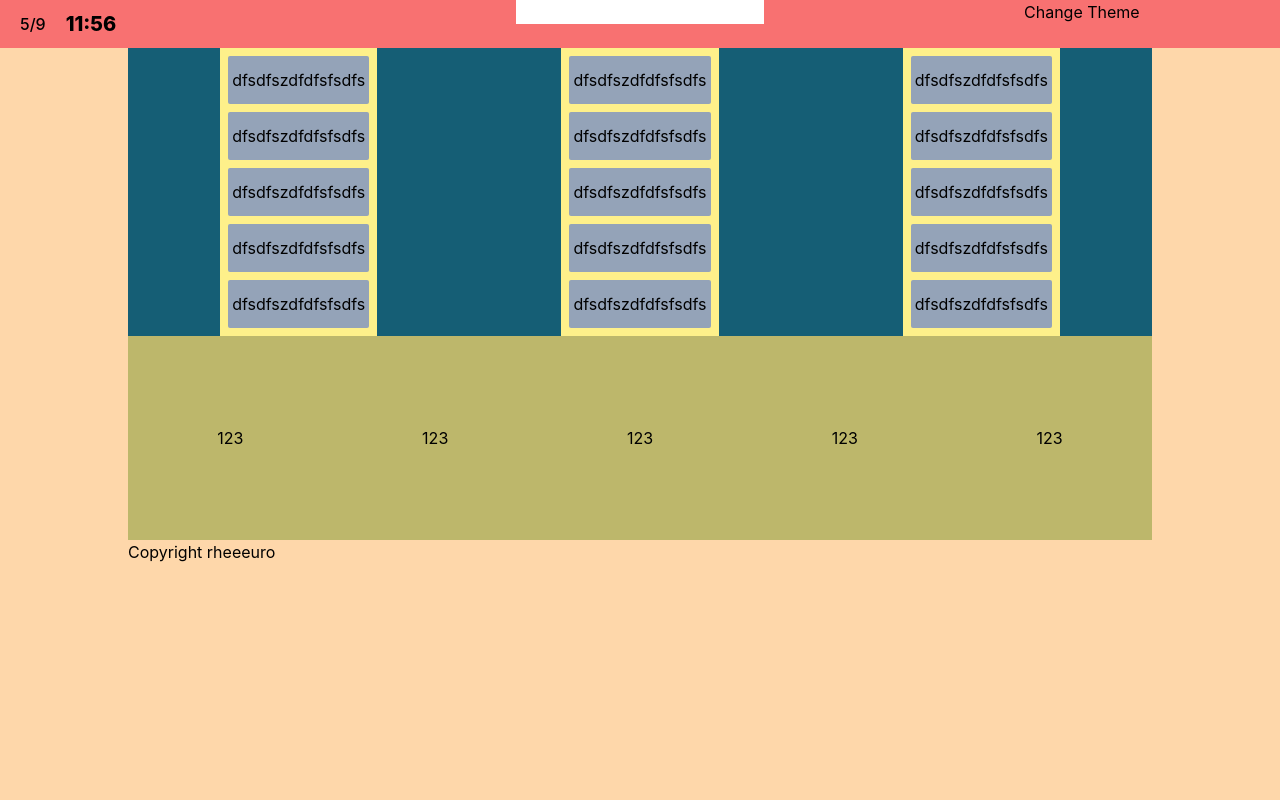
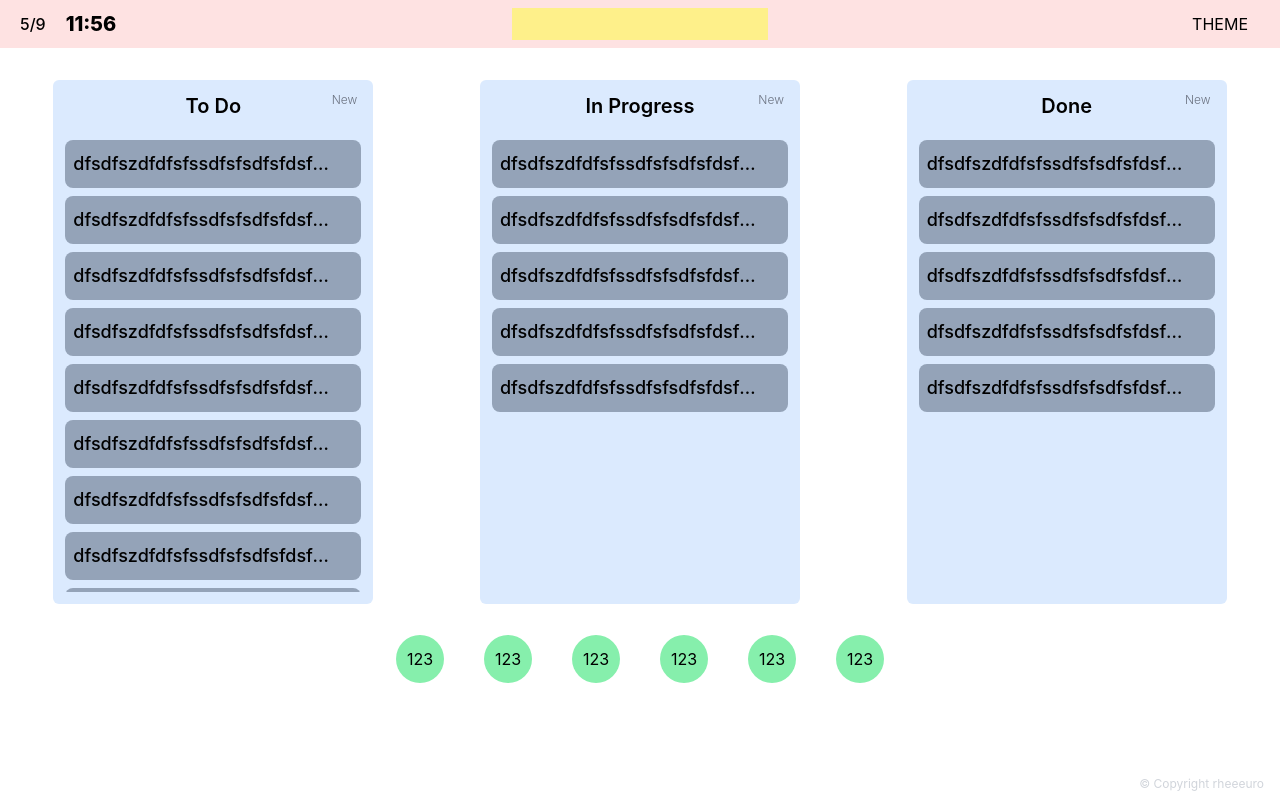
Before and after one commit to rheeeuro/homepage, a React (Create React App) app: page / in a window 1280 px wide. Built offline with nearby package versions, Linux system fonts and the light colour scheme.

Commit message:
tailwind layout update

```diff
--- a/src/App.css
+++ b/src/App.css
@@ -5,6 +5,7 @@ body {
   -ms-overflow-style: none; /* IE and Edge */
   scrollbar-width: none; /* Firefox */
   margin: 0;
+  box-sizing: border-box;
 }
 body {
   -webkit-user-select: none;
@@ -12,72 +13,13 @@ body {
   -ms-user-select: none;
   user-select: none;
 }
-body::-webkit-scrollbar {
-  display: none;
+
+div::-webkit-scrollbar {
+  width: 2px;
 }
-
-.theme {
-  width: 20%;
+div::-webkit-scrollbar-thumb {
+  background-color: rgb(126, 126, 126);
 }
-
-.content {
-  width: 1024px;
-  height: 85%;
+div::-webkit-scrollbar-track {
+  background-color: #cdd1d8;
 }
-
-.todo {
-  width: 100%;
-  height: 70%;
-  display: flex;
-  flex-direction: row;
-  justify-content: space-around;
-  background-color: cadetblue;
-}
-.todo-todo,
-.todo-progress,
-.todo-done {
-  width: 30%;
-  display: flex;
-  flex-direction: column;
-  align-items: center;
-  border-radius: 5px;
-  background-color: rosybrown;
-}
-.todo-items {
-  width: 100%;
-  height: 100%;
-  overflow-y: scroll;
-  -ms-overflow-style: none; /* IE and Edge */
-  scrollbar-width: none; /* Firefox */
-  background-color: gold;
-}
-.todo-items::-webkit-scrollbar {
-  display: none;
-}
-.todo-item {
-  width: auto;
-  height: 48px;
-  margin: 7px;
-  padding: 5px;
-  border-radius: 5px;
-  text-align: center;
-  display: flex;
-  align-items: center;
-  background-color: azure;
-}
-
-.bookmark {
-  width: 100%;
-  height: 30%;
-  display: flex;
-  flex-direction: row;
-  justify-content: space-around;
-  align-items: center;
-  background-color: darkkhaki;
-}
-
-footer {
-  width: 100%;
-  height: 5%;
-  background-color: forestgreen;
-}
--- a/src/App.tsx
+++ b/src/App.tsx
@@ -12,18 +12,23 @@ m-0
 flex
 flex-col
 items-center
-bg-orange-200
+relative
+`;
+
+const Content = tw.div`
+w-[80rem]
+h-5/6
 `;
 
 function App() {
   return (
     <Container>
       <Header />
-      <div className="content">
+      <Content>
         <ToDo />
         <Bookmark />
-        <Footer />
-      </div>
+      </Content>
+      <Footer />
     </Container>
   );
 }
--- a/src/components/Bookmark.tsx
+++ b/src/components/Bookmark.tsx
@@ -1,12 +1,26 @@
+import tw from "tailwind-styled-components";
+import BookmarkItem from "./BookmarkItem";
+
+const Container = tw.div`
+w-full
+p-5
+h-1/6
+flex
+flex-row
+justify-center
+items-center
+`;
+
 export function Bookmark() {
   return (
-    <div className="bookmark">
-      <div className="bookmark-item">123</div>
-      <div className="bookmark-item">123</div>
-      <div className="bookmark-item">123</div>
-      <div className="bookmark-item">123</div>
-      <div className="bookmark-item">123</div>
-    </div>
+    <Container>
+      <BookmarkItem />
+      <BookmarkItem />
+      <BookmarkItem />
+      <BookmarkItem />
+      <BookmarkItem />
+      <BookmarkItem />
+    </Container>
   );
 }
 
--- /dev/null
+++ b/src/components/BookmarkItem.tsx
@@ -0,0 +1,19 @@
+import tw from "tailwind-styled-components";
+
+const Container = tw.div`
+w-12
+h-12
+m-5
+flex
+flex-row
+justify-center
+items-center
+rounded-full
+bg-green-300
+`;
+
+export function BookmarkItem() {
+  return <Container>123</Container>;
+}
+
+export default BookmarkItem;
--- a/src/components/Footer.tsx
+++ b/src/components/Footer.tsx
@@ -1,5 +1,16 @@
+import tw from "tailwind-styled-components";
+
+const Container = tw.div`
+absolute
+bottom-2
+right-4
+text-xs
+font-normal
+text-gray-300
+`;
+
 export function Footer() {
-  return <div className="footer">Copyright rheeeuro</div>;
+  return <Container>&copy; Copyright rheeeuro</Container>;
 }
 
 export default Footer;
--- a/src/components/Header.tsx
+++ b/src/components/Header.tsx
@@ -1,6 +1,7 @@
 import tw from "tailwind-styled-components";
 import Clock from "./Clock";
 import Search from "./Search";
+import Theme from "./Theme";
 
 const Container = tw.div`
 w-full
@@ -8,7 +9,8 @@ h-12
 flex
 flex-row
 justify-between
-bg-red-400
+items-center
+bg-red-100
 `;
 
 export function Header() {
@@ -16,9 +18,7 @@ export function Header() {
     <Container>
       <Clock />
       <Search />
-      <div className="theme">
-        <button>Change Theme</button>
-      </div>
+      <Theme />
     </Container>
   );
 }
--- a/src/components/Search.tsx
+++ b/src/components/Search.tsx
@@ -1,8 +1,20 @@
+import tw from "tailwind-styled-components";
+
+const SearchContainer = tw.div`
+w-1/5
+`;
+
+const SearchInput = tw.input`
+w-full
+h-8
+bg-yellow-200
+`;
+
 export function Search() {
   return (
-    <div className="search">
-      <input type="text" name="search" id="search" />
-    </div>
+    <SearchContainer>
+      <SearchInput />
+    </SearchContainer>
   );
 }
 
--- a/src/components/Theme.tsx
+++ b/src/components/Theme.tsx
@@ -1,5 +1,22 @@
+import tw from "tailwind-styled-components";
+
+const ThemeButtonContainer = tw.div`
+w-1/5
+flex
+flex-row
+justify-end
+`;
+
+const ThemeButton = tw.button`
+mr-8
+`;
+
 export function Theme() {
-  return null;
+  return (
+    <ThemeButtonContainer>
+      <ThemeButton>THEME</ThemeButton>
+    </ThemeButtonContainer>
+  );
 }
 
 export default Theme;
--- a/src/components/ToDo.tsx
+++ b/src/components/ToDo.tsx
@@ -3,32 +3,40 @@ import ToDoColumn from "./ToDoColumn";
 import ToDoItem from "./ToDoItem";
 
 const Container = tw.div`
+pt-8
 w-full
-h-[7/10]
+h-5/6
 flex
 flex-row
 justify-around
-bg-cyan-800
 `;
 
 export function ToDo() {
   return (
     <Container>
-      <ToDoColumn>
+      <ToDoColumn title={"To Do"}>
+        <ToDoItem />
+        <ToDoItem />
+        <ToDoItem />
+        <ToDoItem />
+        <ToDoItem />
+        <ToDoItem />
+        <ToDoItem />
+        <ToDoItem />
         <ToDoItem />
         <ToDoItem />
         <ToDoItem />
         <ToDoItem />
         <ToDoItem />
       </ToDoColumn>
-      <ToDoColumn>
+      <ToDoColumn title={"In Progress"}>
         <ToDoItem />
         <ToDoItem />
         <ToDoItem />
         <ToDoItem />
         <ToDoItem />
       </ToDoColumn>
-      <ToDoColumn>
+      <ToDoColumn title={"Done"}>
         <ToDoItem />
         <ToDoItem />
         <ToDoItem />
--- a/src/components/ToDoColumn.tsx
+++ b/src/components/ToDoColumn.tsx
@@ -2,28 +2,57 @@ import { ReactNode } from "react";
 import tw from "tailwind-styled-components";
 
 const Container = tw.div`
-w-[3/10]
+w-1/4
 flex
 flex-col
 items-center
 rounded-md
-bg-pink-200
+py-3
+px-1
+bg-blue-100
 `;
 
 const Items = tw.div`
 w-full
 h-full
-overflow-y-hidden
-bg-yellow-200
+overflow-y-scroll
+`;
+
+const TitleContainer = tw.div`
+w-full
+flex
+flex-col
+items-center
+relative
+mb-3
+`;
+
+const Title = tw.h1`
+font-semibold
+text-xl
+`;
+
+const NewButton = tw.button`
+absolute
+right-3
+font-light
+text-xs
+text-gray-500
+hover:text-gray-700
 `;
 
 interface ToDoColumnProps {
+  title: string;
   children: ReactNode;
 }
 
-export function ToDoColumn({ children }: ToDoColumnProps) {
+export function ToDoColumn({ title, children }: ToDoColumnProps) {
   return (
     <Container>
+      <TitleContainer>
+        <Title>{title}</Title>
+        <NewButton>New</NewButton>
+      </TitleContainer>
       <Items>{children}</Items>
     </Container>
   );
--- a/src/components/ToDoItem.tsx
+++ b/src/components/ToDoItem.tsx
@@ -1,19 +1,50 @@
+import { useState } from "react";
 import tw from "tailwind-styled-components";
 
 const Container = tw.div`
 w-auto
 h-12
 m-2
-p-1
-rounded-sm
+p-2
+rounded-lg
 text-center
 flex
+flex-row
 items-center
+justify-between
 bg-slate-400
 `;
 
+const ToDoText = tw.p`
+font-medium
+text-lg
+w-11/12
+overflow-clip
+overflow-ellipsis
+`;
+
+const DeleteButton = tw.button`
+text-xs
+`;
+
 export function ToDoItem() {
-  return <Container>dfsdfszdfdfsfsdfs</Container>;
+  const [hover, setHover] = useState<boolean>(false);
+
+  return (
+    <Container
+      onMouseEnter={() => {
+        setHover(true);
+      }}
+      onMouseLeave={() => {
+        setHover(false);
+      }}
+    >
+      <ToDoText>dfsdfszdfdfsfssdfsfsdfsfdsfasdasdasdadasdadsdfs</ToDoText>
+      <DeleteButton style={hover ? { display: "block" } : { display: "none" }}>
+        ❌
+      </DeleteButton>
+    </Container>
+  );
 }
 
 export default ToDoItem;
```
